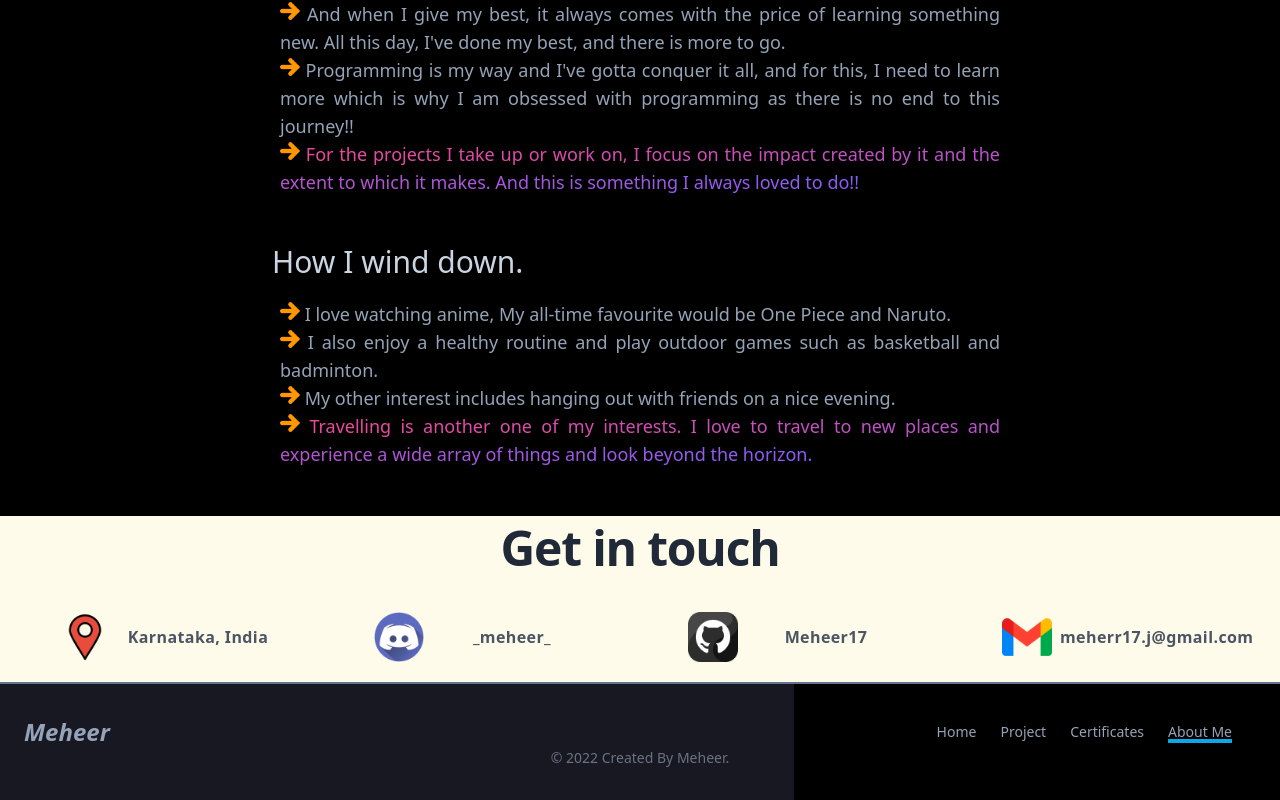
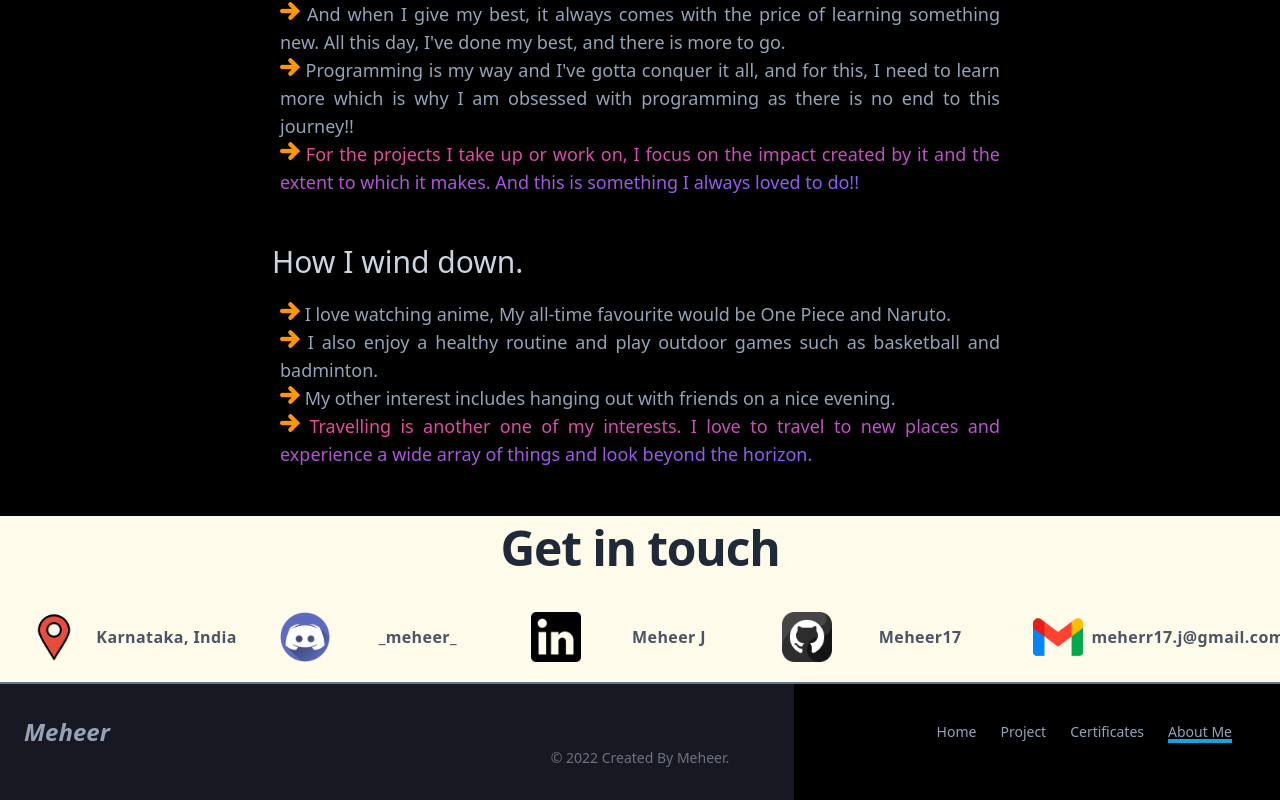
Before and after one commit to Meheer17/Nextjs-Meheer-Web, a Next.js app: page /aboutme in a window 1280 px wide. Shown: the part 2252-3052 px from the top of the page. Built offline with nearby package versions, Linux system fonts and the light colour scheme; no server answers.

Commit message:
Linked in

```diff
--- a/app/aboutme/cv/page.js
+++ b/app/aboutme/cv/page.js
@@ -20,7 +20,7 @@ export default async function AboutMe() {
                     <div className='text-center text-5xl font-extrabold'>Meheer J</div>
                     <div className='text-center text-xl font-medium'>Bangalore  560076</div>
                     <div className='text-center text-xl font-medium'>
-                        <Link target='_blank' className='underline text-blue-700' href={'https://meheer.vercel.app'}>https://meheer.vercel.app</Link> | meherr17.j@gmail.com | +91 8310697451
+                        <Link target='_blank' className='underline text-blue-700' href={'https://meheer.vercel.app'}>https://meheer.vercel.app</Link> | meherr17.j@gmail.com | +91 8310697451 | <Link target='_blank' className='underline text-blue-700' href={'https://www.linkedin.com/in/meheer-j/'}>linkedin</Link>
                     </div>
 
                     <div className='text-lg mt-3'>
--- a/components/contactme.js
+++ b/components/contactme.js
@@ -1,4 +1,5 @@
 import Image from "next/legacy/image";
+import Link from "next/link";
 
 export default function con() {
   return (
@@ -8,7 +9,7 @@ export default function con() {
           Get in touch
         </h1>
       </div>
-      <div className="p-5 bg-amber-50 gap-4 grid lg:grid-cols-4 text-center grid-cols-1">
+      <div className="p-5 bg-amber-50 gap-4 grid lg:grid-cols-5 text-center grid-cols-1">
         <div className="flex items-center text-gray-600 mx-auto">
           <Image src={'/location-pin.png'} alt={'Location'} height={50} width={50} priority/>
           <div className="ml-2 text-md tracking-wide font-semibold w-40">
@@ -24,23 +25,32 @@ export default function con() {
         </div>
 
         <div className="flex items-center mx-auto text-gray-600">
+          <Image src={'/linkedin-logo.png'} alt={'github'} height={50} width={50} priority />
+          <div className="ml-2 text-md tracking-wide font-semibold w-40">
+            <Link href="https://www.linkedin.com/in/meheer-j/" target="_blank">
+              Meheer J
+            </Link>
+          </div>
+        </div>
+
+        <div className="flex items-center mx-auto text-gray-600">
           <Image src={'/github.png'} alt={'github'} height={50} width={50} priority/>
           <div className="ml-2 text-md tracking-wide font-semibold w-40">
-            <a href="https://github.com/Meheer17" target="_blank">
+            <Link href="https://github.com/Meheer17" target="_blank">
               Meheer17
-            </a>
+            </Link>
           </div>
         </div>
 
         <div className="flex items-center mx-auto text-gray-600">
         <Image src={'/gmail.png'} alt={'gmail'} height={50} width={50} priority/>
           <div className="ml-2 text-md tracking-wide font-semibold w-40">
-            <a
+            <Link
               target="_blank"
               href="https://mail.google.com/mail/?view=cm&fs=1&to=meherr17.j@gmail.com"
             >
               meherr17.j@gmail.com
-            </a>
+            </Link>
           </div>
         </div>
       </div>
```
Also changed, not shown: public/linkedin-logo.png (added).
